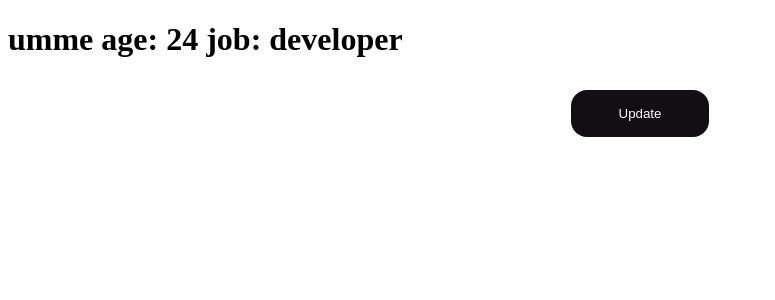
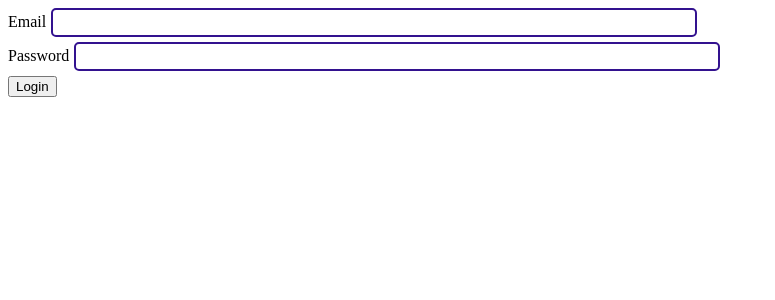
Before and after one commit to ummesalmaali/react-hooks-projects, a Next.js app: page / in a window 1280 px wide. Shown: the top 300 px of the page, without its empty margins (0-775 px from the left). Built offline with nearby package versions, Linux system fonts and the light colour scheme.

Commit message:
submission of form done

```diff
--- a/components/Blog.js
+++ b/components/Blog.js
@@ -14,7 +14,7 @@
 //   console.log(data);
 //   return (
 //     <div>
-//       {data.map((curElem) => {
+//       {data.slice(0,5).map((curElem) => {
 //         return (
 //           <div key={curElem.id}>
 //             <p>{curElem.id}</p>
--- /dev/null
+++ b/components/Forms/Form.js
@@ -0,0 +1,46 @@
+import React, { useState } from "react";
+
+const Form = () => {
+  const [email, setEmail] = useState("");
+  const [password, setPassword] = useState("");
+  const [allEntry, setAllEntry] = useState([]);
+  const handleSubmit = (e) => {
+    e.preventDefault();
+    const newEntry = { email: email, password: password };
+    setAllEntry([...allEntry, newEntry]);
+    console.log(allEntry);
+  };
+  return (
+    <>
+      <form action="" onSubmit={handleSubmit}>
+        <div>
+          <label htmlFor="email">Email</label>
+          <input
+            type="email"
+            id="email"
+            name="email"
+            required
+            value={email}
+            onChange={(e) => setEmail(e.target.value)}
+            autoComplete="off"
+          />
+        </div>
+        <div>
+          <label htmlFor="password">Password</label>
+          <input
+            type="password"
+            id="password"
+            name="password"
+            required
+            value={password}
+            onChange={(e) => setPassword(e.target.value)}
+            autoComplete="off"
+          />
+        </div>
+        <button type="submit">Login</button>
+      </form>
+    </>
+  );
+};
+
+export default Form;
--- /dev/null
+++ b/components/ShortCirEval.js
@@ -0,0 +1,20 @@
+import React, { useState } from "react";
+
+const ShortCirEval = () => {
+  const [name, setName] = useState("");
+  return (
+    <div>
+      <h1>
+        {name || (
+          <>
+            <h1>this is so cool yaar</h1>
+            <h1>i hate egoistic people stay out me telling you 100 times</h1>
+          </>
+        )}
+      </h1>
+      <h1>{name && "salma"}</h1>
+    </div>
+  );
+};
+
+export default ShortCirEval;
--- /dev/null
+++ b/components/ToDo.js
@@ -0,0 +1,25 @@
+import React from "react";
+
+const ToDo = () => {
+  const triggerTask = (e) => {
+    console.log(e.target.value);
+  };
+
+  return (
+    <div>
+      {/* <h1>{e.target.value}</h1> */}
+      <input
+        type="text"
+        placeholder="add your task"
+        id="task"
+        name="task"
+        value=""
+        onChange={() => {
+          e.target.value;
+        }}
+      />
+    </div>
+  );
+};
+
+export default ToDo;
--- a/components/UseStateArray.js
+++ b/components/UseStateArray.js
@@ -11,12 +11,21 @@ const UseStateArray = () => {
   const claerData = () => {
     setBioData([]);
   };
+  const removeItem = (id) => {
+    const filteredElm = myBioData.filter((curElm) => {
+      return curElm.id !== id;
+    });
+    setBioData(filteredElm);
+  };
   return (
     <>
       {myBioData.map((curElem) => {
         return (
           <h1 className="heading" key={curElem.id}>
-            Name: {curElem.name} & Age: {curElem.age}: 25
+            Name: {curElem.name} & Age: {curElem.age}
+            <button className="innerBtn" onClick={() => removeItem(curElem.id)}>
+              Remove
+            </button>
           </h1>
         );
       })}
--- a/pages/index.js
+++ b/pages/index.js
@@ -1,7 +1,10 @@
 import Head from "next/head";
 import Image from "next/image";
 import { useState } from "react";
+import Form from "../components/Forms/Form";
 import HooksRules from "../components/HooksRules";
+import ShortCirEval from "../components/ShortCirEval";
+import ToDo from "../components/ToDo";
 import UseStateArray from "../components/UseStateArray";
 import UseStateObj from "../components/UseStateObj";
 
@@ -25,7 +28,10 @@ export default function Home() {
       <button onClick={changeName}>click me</button> */}
       {/* <HooksRules /> */}
       {/* <UseStateArray /> */}
-      <UseStateObj />
+      {/* <UseStateObj /> */}
+      {/* <ToDo /> */}
+      {/* <ShortCirEval /> */}
+      <Form />
     </div>
   );
 }
--- a/styles/globals.css
+++ b/styles/globals.css
@@ -1,3 +1,6 @@
+.body {
+  background-image: blue;
+}
 .heading {
   border: 4px solid rgb(143, 141, 18);
   display: flex;
@@ -34,3 +37,26 @@
 .btn:hover {
   background-color: rgb(91, 20, 184);
 }
+.innerBtn {
+  padding: 1rem 2rem;
+  background-color: brown;
+  border-radius: 10px;
+  -webkit-border-radius: 10px;
+  -moz-border-radius: 10px;
+  -ms-border-radius: 10px;
+  -o-border-radius: 10px;
+}
+.innerBtn:hover {
+  background-color: rgb(184, 20, 20);
+}
+label {
+  margin-right: 5px;
+}
+input {
+  padding: 5px;
+  margin-bottom: 5px;
+  border: 2px solid rgb(51, 18, 143);
+  border-radius: 5px;
+  margin: 2 rem 3 rem;
+  width: 50%;
+}
```
